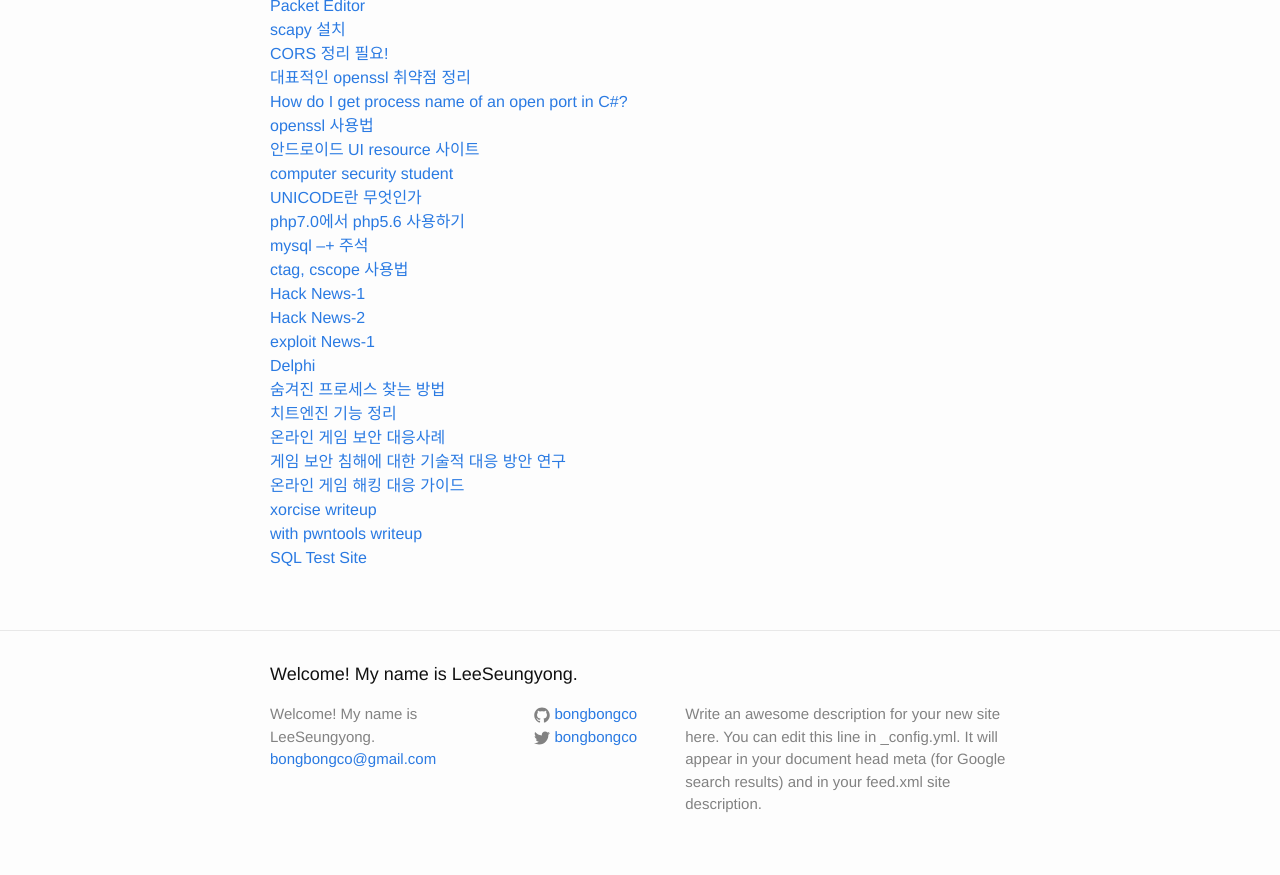
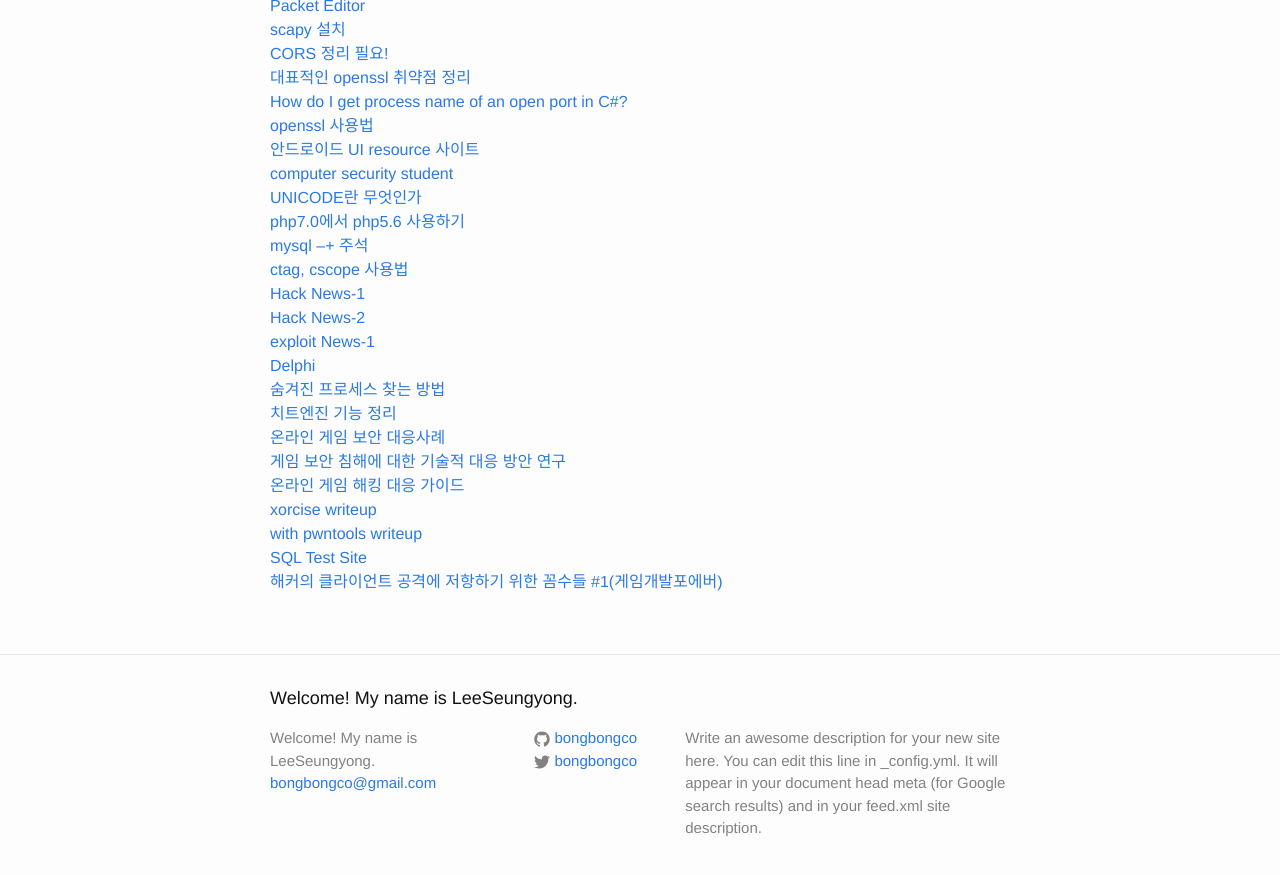
Before and after one commit to LktProgrammer/bongbongco.github.io, a Jekyll site: the page built from _posts/2016-07-22-Website-List.markdown, in a window 1280 px wide and 900 px high, scrolled down 974 px. Shown: the top 875 px of the window. Built offline with Jekyll 4.4.1, drawn with Linux system fonts in a browser that asks for light colours.

Commit message:
Update 2016-07-22-Website-List.markdown

```diff
--- a/_posts/2016-07-22-Website-List.markdown
+++ b/_posts/2016-07-22-Website-List.markdown
@@ -59,3 +59,4 @@ title: 참고할 웹 사이트들.
 [xorcise writeup](http://solution-36.blogspot.kr/2014/09/csaw-2014-exploit-500-writeup-xorcise.html)
 [with pwntools writeup](https://github.com/Gallopsled/pwntools-write-ups)
 [SQL Test Site](http://sqlfiddle.com/)
+[해커의 클라이언트 공격에 저항하기 위한 꼼수들 #1(게임개발포에버)](http://www.gamedevforever.com/84)
```
